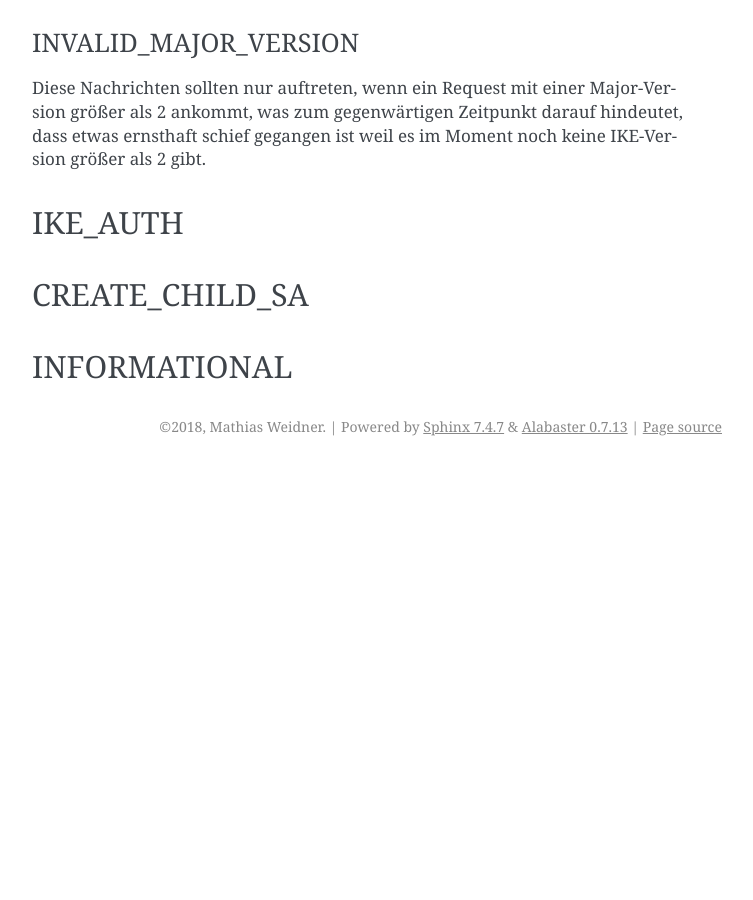
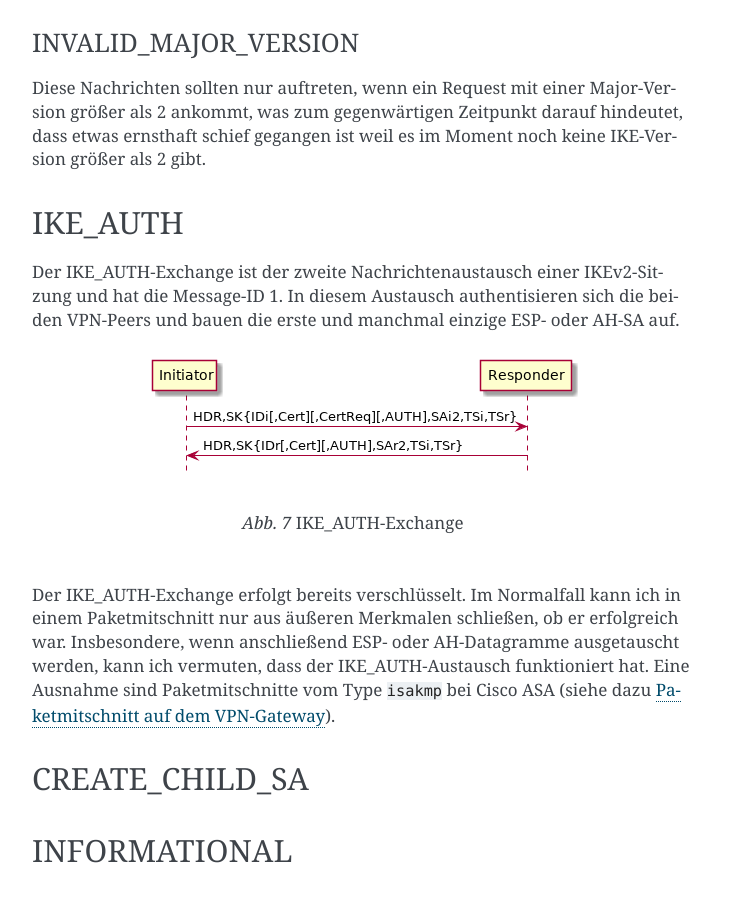
Before and after one commit to matwei-books/Fehlersuche-bei-IPsec-VPN-mit-IKEv2, a Sphinx documentation site: the page built from source/ikev2/nachrichten.rst, in a window 1280 px wide and 900 px high, scrolled down 3933 px. Shown: the whole window, without its empty margins (388-1141 px from the left). Built offline with Sphinx 7.4.7, drawn with Linux system fonts in a browser that asks for light colours; cross-references to code outside the pages are shown as plain code; before the commit the page ends 4399 px from its top, so only the background shows below that.

Commit message:
IKE_AUTH-Nachrichten angefangen

```diff
--- a/source/ikev2/nachrichten.rst
+++ b/source/ikev2/nachrichten.rst
@@ -185,6 +185,24 @@ Moment noch keine IKE-Version größer als 2 gibt.
 IKE_AUTH
 --------
 
+Der IKE_AUTH-Exchange ist der zweite Nachrichtenaustausch einer
+IKEv2-Sitzung und hat die Message-ID 1. In diesem Austausch
+authentisieren sich die beiden VPN-Peers und bauen die erste und
+manchmal einzige ESP- oder AH-SA auf.
+
+.. figure:: /images/ike-auth.png
+   :alt: Sequenzdiagramm für IKE_AUTH-Exchange
+
+   IKE_AUTH-Exchange
+
+Der IKE_AUTH-Exchange erfolgt bereits verschlüsselt. Im Normalfall kann
+ich in einem Paketmitschnitt nur aus äußeren Merkmalen schließen, ob
+er erfolgreich war. Insbesondere, wenn anschließend ESP- oder
+AH-Datagramme ausgetauscht werden, kann ich vermuten, dass der
+IKE_AUTH-Austausch funktioniert hat. Eine Ausnahme sind Paketmitschnitte
+vom Type ``isakmp`` bei Cisco ASA (siehe dazu
+:ref:`Paketmitschnitt auf dem VPN-Gateway`).
+
 .. index:: ! CREATE_CHILD_SA
    single: Nachrichten; CREATE_CHILD_SA
 
```
Also changed, not shown: source/images/ike-auth.png (added), 2 other files.
